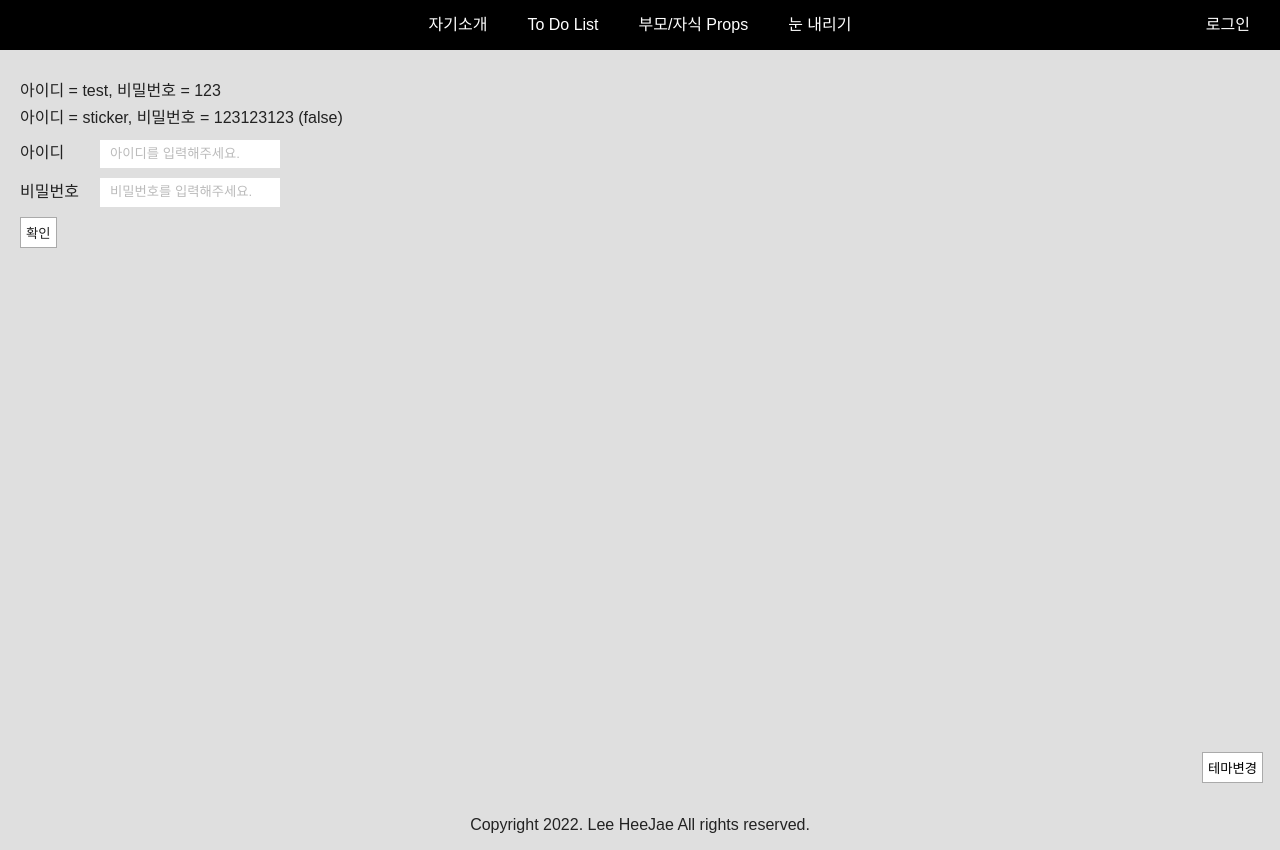
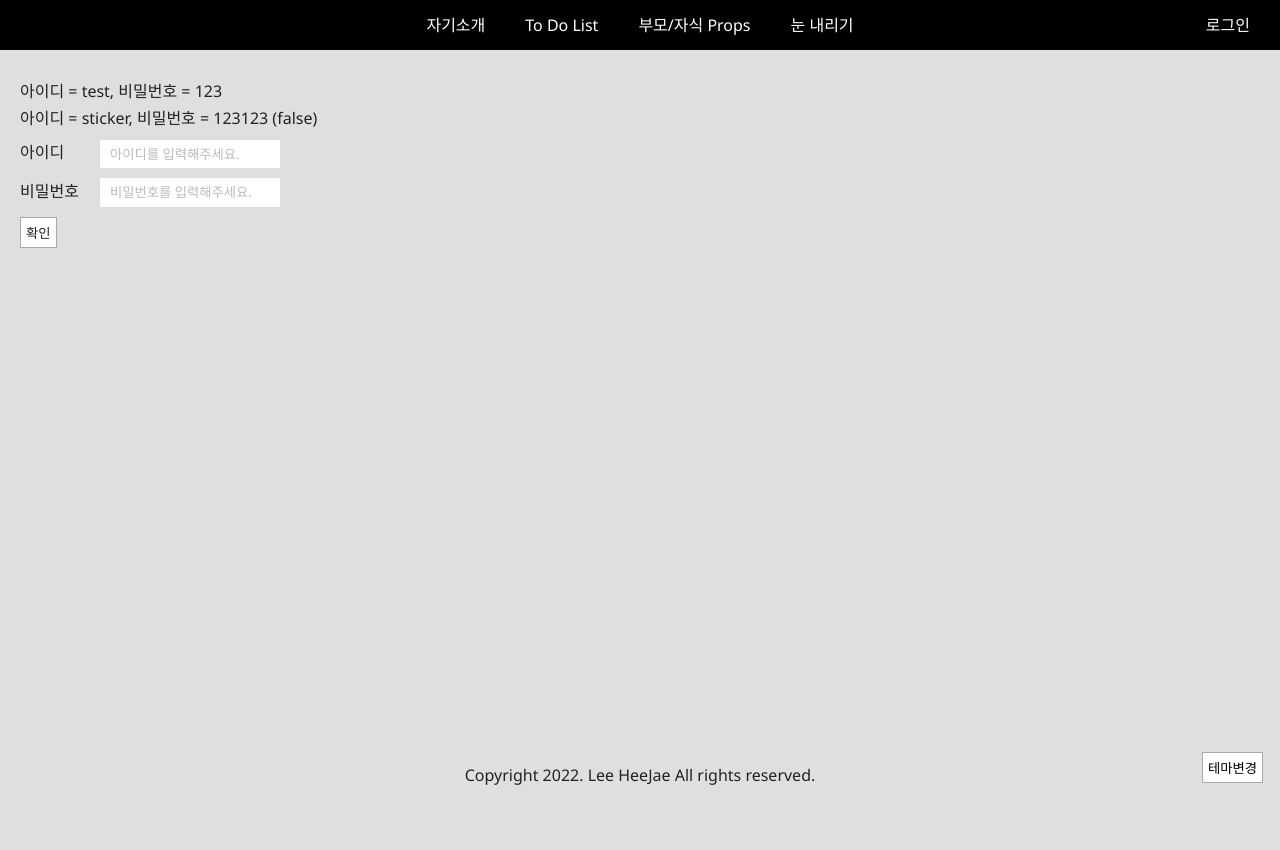
Before and after one commit to heejae0811/react-study, a React (Create React App) app: page / in a window 1280 px wide. After the commit the page ends 800 px from the top, so only its background shows below. Built offline with nearby package versions, Linux system fonts and the light colour scheme.

Commit message:
Modiy 로그인 피드백 반영

```diff
--- a/src/App.js
+++ b/src/App.js
@@ -1,6 +1,5 @@
-import {useState, useContext} from 'react'
+import {useState} from 'react'
 import {Routes, Route} from 'react-router-dom'
-import {AuthContext} from './context/AuthContext'
 import {ThemeProvider} from 'styled-components'
 import {darkTheme, lightTheme} from './component/theme/Theme'
 import GlobalStyle from './component/theme/GlobalStyle'
@@ -14,9 +13,10 @@ import Header from './component/layout/Header'
 import Footer from './component/layout/Footer'
 import ThemeButton from './component/theme/ThemeButton'
 import Snow from './component/snow/Snow'
+import {useAuth} from './hooks/useAuth'
 
 function App() {
-  const value = useContext(AuthContext)
+  const [userList, loginValue, isLogin, isLogout] = useAuth()
   const [isDarkMode, setIsDarkMode] = useState(false)
 
   return (
@@ -27,8 +27,9 @@ function App() {
         <ThemeButton setIsDarkMode={setIsDarkMode}/>
         <Header/>
         {
-          value.login ? (
+          loginValue.login ? (
             <Routes isDarkMode={isDarkMode}>
+              <Route path="/" element={<LoginPage/>}/>
               <Route path="/intro" element={<IntroPage/>}/>
               <Route path="/todo" element={<TodoPage/>}/>
               <Route path="/props" element={<PropsPage/>}/>
--- a/src/hooks/useAuth.js
+++ b/src/hooks/useAuth.js
@@ -24,7 +24,7 @@ const userList = [
   {
     name: '스틱',
     loginId: 'sticker',
-    password: '123123123',
+    password: '123123',
     phoneNumber: '010-1243-1234',
     isAdmin: false,
     accessToken: '43c1051a9b9d8e7779123328182e4',
--- a/src/pages/login/index.js
+++ b/src/pages/login/index.js
@@ -9,6 +9,7 @@ function LoginPage() {
   const [loginId, onChangeId, resetId] = useInput('')
   const [loginPassword, onChangePwd, resetPassword] = useInput('')
 
+  // TODO :: reset 안됨
   const onReset = useCallback(() => {
     resetId('')
     resetPassword('')
@@ -32,8 +33,15 @@ function LoginPage() {
 
   return (
     <div className="login-page">
+      {
+        loginValue.login ? (
+          <>
+            <h1>로그인에 성공했습니다! :)</h1>
+          </>
+        ) : (
+          <>
             <h4>아이디 = test, 비밀번호 = 123</h4>
-      <h4>아이디 = sticker, 비밀번호 = 123123123 (false)</h4>
+            <h4>아이디 = sticker, 비밀번호 = 123123 (false)</h4>
 
             <div>
               <label htmlFor="userId">아이디</label>
@@ -46,6 +54,9 @@ function LoginPage() {
             </div>
 
             <button type="submit" value="로그인" onClick={onLogin}>확인</button>
+          </>
+        )
+      }
     </div>
   )
 }
--- a/src/scss/layout/_layout.scss
+++ b/src/scss/layout/_layout.scss
@@ -1,5 +1,11 @@
 // layout
+@import url('https://fonts.googleapis.com/css2?family=Noto+Sans:wght@100;400;700&display=swap');
+@import url('https://fonts.googleapis.com/css2?family=Noto+Sans+KR:wght@100;400;700&display=swap');
+
 body {
+  overflow: hidden;
+  font-family: 'Noto Sans', 'Noto Sans KR', sans-serif;
+
   &::-webkit-scrollbar {
     width: 6px;
   }
@@ -10,7 +16,7 @@ body {
 }
 
 div[class$="-page"] {
-  height: 100vh;
+  height: calc(100vh - 50px);
   padding: 80px 20px;
 
   input {
```
Lines whose indentation alone changed are shown as unchanged.
